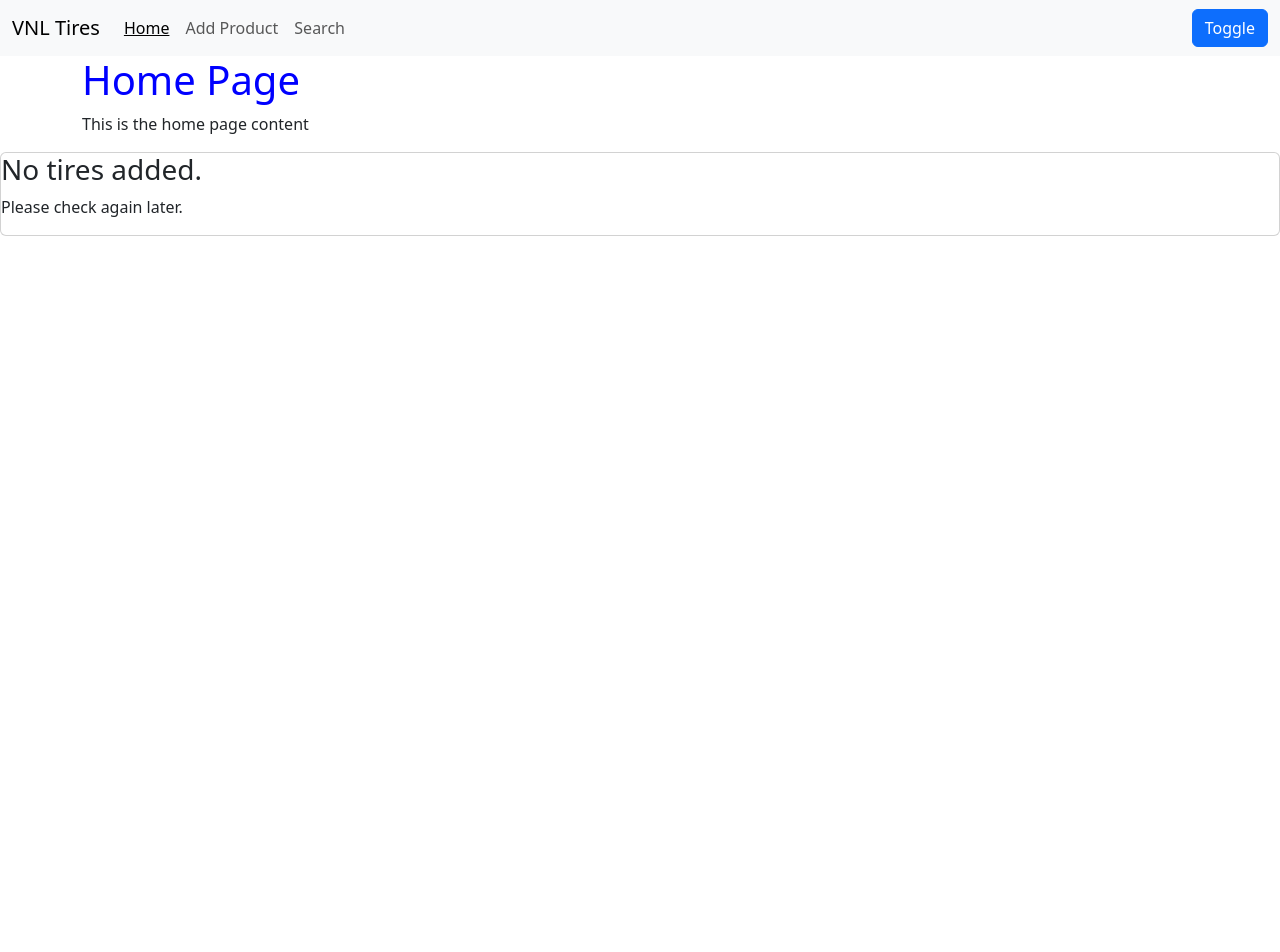
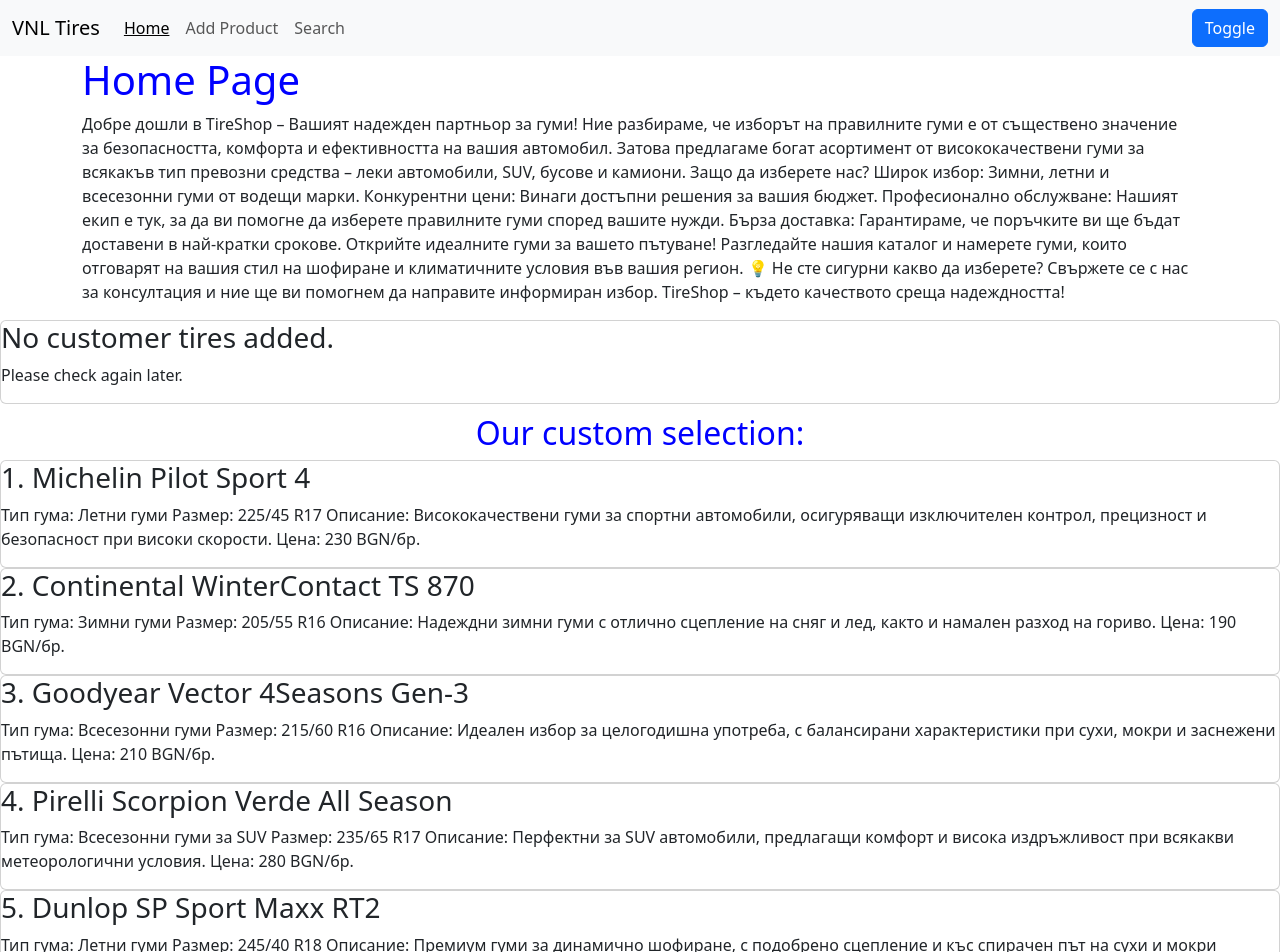
Before and after one commit to velisav-boyanov/WDTireShop, a Vue app in the folder wd-spa/: page / in a window 1280 px wide. Shown: the top 952 px of the page. Before the commit the page ends 800 px from the top, so only its background shows below. Built offline with nearby package versions, Linux system fonts and the light colour scheme.

Commit message:
Added search by content and Nikitas texts

```diff
--- /dev/null
+++ b/wd-spa/public/cards.json
@@ -0,0 +1,22 @@
+[
+    {
+        "pageTitle" : "1.    Michelin Pilot Sport 4",
+        "content" : "Тип гума: Летни гуми \nРазмер: 225/45 R17\nОписание: Висококачествени гуми за спортни автомобили, осигуряващи изключителен контрол, прецизност и безопасност при високи скорости.\nЦена: 230 BGN/бр."
+    },
+    {
+        "pageTitle" : "2. Continental WinterContact TS 870",
+        "content" : "Тип гума: Зимни гуми\nРазмер: 205/55 R16\nОписание: Надеждни зимни гуми с отлично сцепление на сняг и лед, както и намален разход на гориво.\nЦена: 190 BGN/бр."
+    },
+    {
+        "pageTitle" : "3. Goodyear Vector 4Seasons Gen-3",
+        "content" : "Тип гума: Всесезонни гуми\nРазмер: 215/60 R16\nОписание: Идеален избор за целогодишна употреба, с балансирани характеристики при сухи, мокри и заснежени пътища.\nЦена: 210 BGN/бр."
+    },
+    {
+        "pageTitle" : "4. Pirelli Scorpion Verde All Season",
+        "content" : "Тип гума: Всесезонни гуми за SUV\nРазмер: 235/65 R17\nОписание: Перфектни за SUV автомобили, предлагащи комфорт и висока издръжливост при всякакви метеорологични условия.\nЦена: 280 BGN/бр."
+    },
+    {
+        "pageTitle" : "5. Dunlop SP Sport Maxx RT2",
+        "content" : "Тип гума: Летни гуми\nРазмер: 245/40 R18\nОписание: Премиум гуми за динамично шофиране, с подобрено сцепление и къс спирачен път на сухи и мокри настилки.\nЦена: 250 BGN/бр."
+    }
+]
--- a/wd-spa/public/pages.json
+++ b/wd-spa/public/pages.json
@@ -2,7 +2,7 @@
     {
         "link": {"text": "Home", "url": "index.html"},
         "pageTitle": "Home Page",
-        "content":  "This is the home page content"
+        "content":  "Добре дошли в TireShop – Вашият надежден партньор за гуми!\nНие разбираме, че изборът на правилните гуми е от съществено значение за безопасността, комфорта и ефективността на вашия автомобил. Затова предлагаме богат асортимент от висококачествени гуми за всякакъв тип превозни средства – леки автомобили, SUV, бусове и камиони.\nЗащо да изберете нас?\n\nШирок избор: Зимни, летни и всесезонни гуми от водещи марки.\nКонкурентни цени: Винаги достъпни решения за вашия бюджет.\nПрофесионално обслужване: Нашият екип е тук, за да ви помогне да изберете правилните гуми според вашите нужди.\nБърза доставка: Гарантираме, че поръчките ви ще бъдат доставени в най-кратки срокове.\n\nОткрийте идеалните гуми за вашето пътуване!\n\nРазгледайте нашия каталог и намерете гуми, които отговарят на вашия стил на шофиране и климатичните условия във вашия регион.\n\n💡 Не сте сигурни какво да изберете? Свържете се с нас за консултация и ние ще ви помогнем да направите информиран избор.\n\nTireShop – където качеството среща надеждността!"
     },
     {
         "link": {"text": "Add Product", "url": "about.html"},
--- a/wd-spa/src/App.vue
+++ b/wd-spa/src/App.vue
@@ -32,6 +32,17 @@
     :cards="foundPages">
     </show-list>
 
+    <div align="center" class="cus-container">
+        <h2 class="cus">
+            Our custom selection:
+        </h2>
+    </div>
+
+    <show-list
+    v-if="activePage == 0"
+    :cards="old">
+    </show-list>
+
 </template>
 
 <script>
@@ -53,13 +64,15 @@
         created(){
             this.getPages();
             this.getCards();
+            this.getOldCards();
         },
         data() {
             return{
                 activePage : 0,
                 pages : [],
                 cards : [],
-                foundPages : []
+                foundPages : [],
+                old : []
             };
         },
         methods: {
@@ -69,15 +82,21 @@
 
                 this.pages = data;
             },
+            async getOldCards(){
+                let res = await fetch('cards.json')
+                let data = await res.json();
+
+                this.old = data;
+            },
             getCards(){
                 this.cards = [{
-                pageTitle: "No tires added.",
+                pageTitle: "No customer tires added.",
                 content: "Please check again later."
                 }]
             },
             pageCreated(pageObj) {
-                if(this.cards.length == 1
-                && this.cards[0].pageTitle.includes("No tires added."))
+                if(this.cards.length > 0
+                && this.cards.filter(card => card.content.includes("No customer tires added.")))
                 {
                     this.cards.pop();
                 }
@@ -96,3 +115,10 @@
         }
     }
 </script>
+
+<style :scoped>
+h2.cus {
+    margin-top: 10px;
+    color: blue;
+}
+</style>
```
